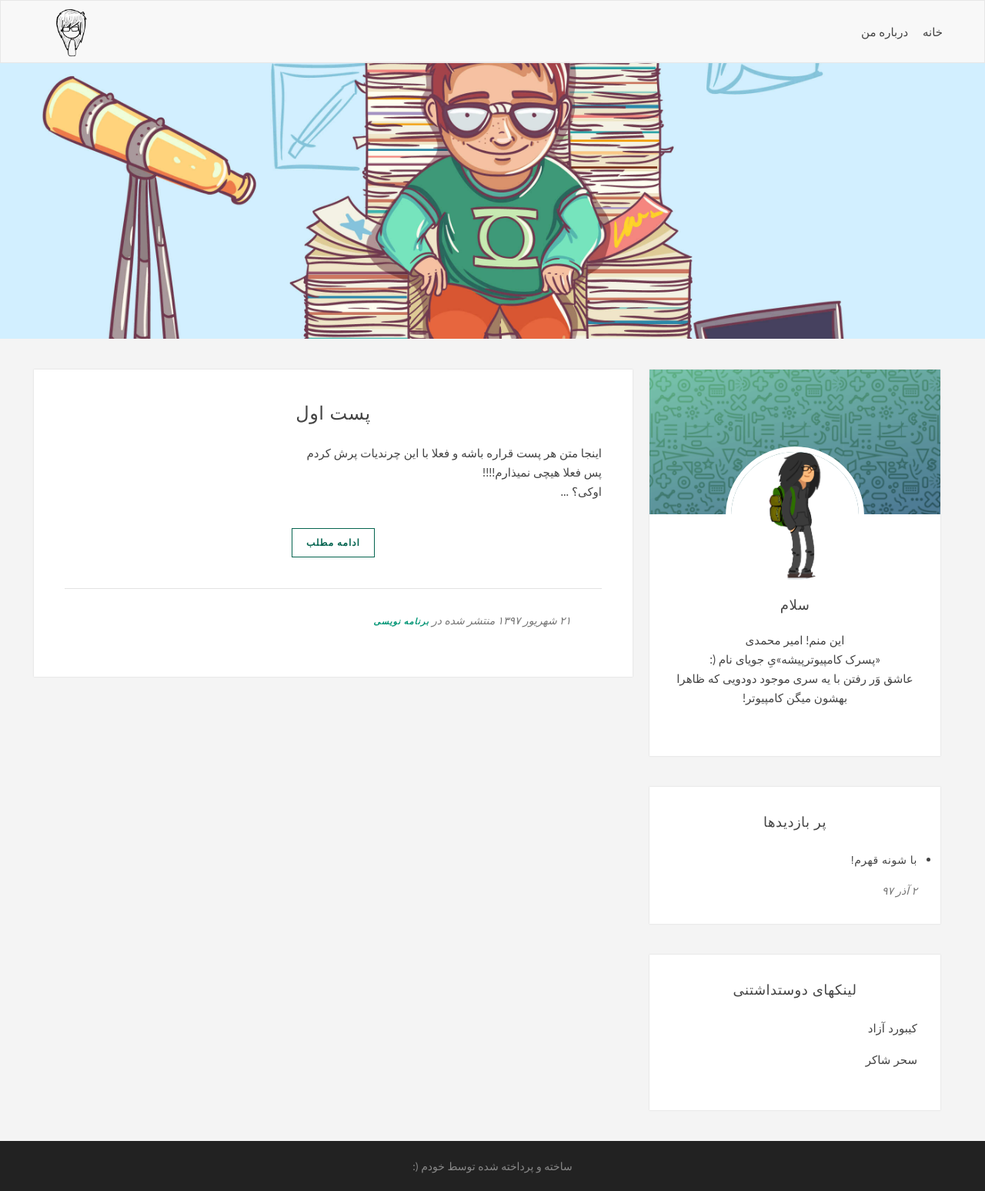
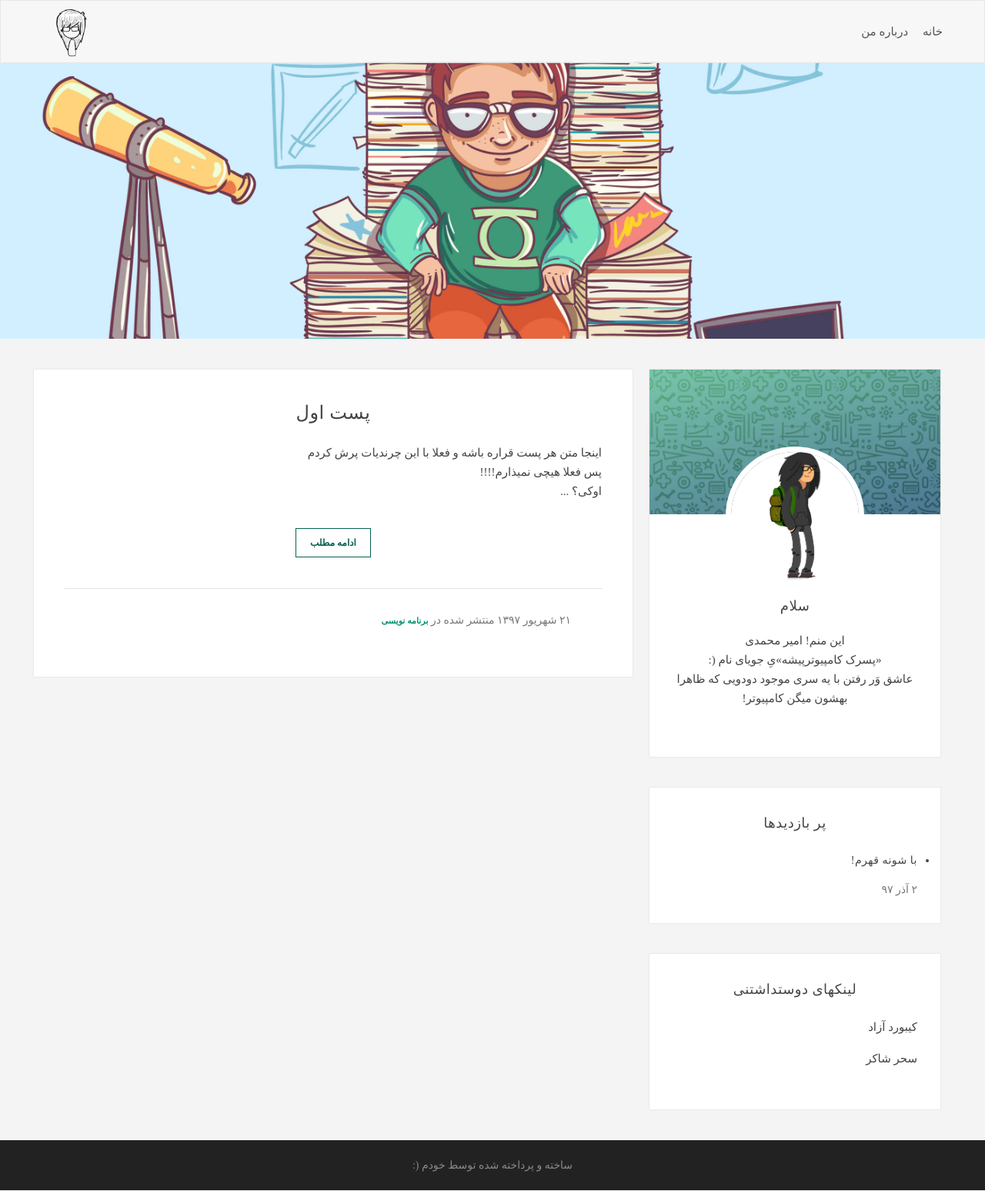
Before and after one commit to amiremohamadi/Personal-Blog, a Django app: page / in a window 1280 px wide. Shown: the whole page at 77% size. Run offline with Django 3.2, Linux system fonts and the light colour scheme; some web fonts are replaced.

Commit message:
some updates in frontend

```diff
--- a/blog/static/css/style.css
+++ b/blog/static/css/style.css
@@ -1,5 +1,23 @@
+@font-face {
+  font-family: 'BYekan';
+  src: url('../font/BYekan.woff') format('woff'),
+       url('../font/BYekan.ttf') format('truetype'),
+       url('../font/BYekan.svg#BYekan') format('svg');
+  font-weight: normal;
+  font-style: normal;
+}
+@font-face {
+  font-family: 'font';
+  src: url('../font/font.eot');
+  src: url('../font/font.woff2') format('woff2'),
+       url('../font/font.eot?#iefix') format('embedded-opentype');
+  font-weight: normal;
+  font-style: normal;
+}
+
+
 html {
-  font-family:sans-serif;
+  font-family: inherit;
   -webkit-text-size-adjust:100%;
   -ms-text-size-adjust:100%;
   height: 100%;
@@ -49,13 +67,12 @@ html {
   display: inline-block;
   font-size: 11px;
   font-weight: 700;
-  letter-spacing: 1px;
   margin-bottom: 10px;
 }
 body {
   background: #f4f4f4;
   color: #444;
-  font-family: "Lato", sans-serif;
+  font-family: 'BYekan';
   font-size: 15px;
   -webkit-font-smoothing: antialiased;
   -moz-font-smoothing: antialiased;
@@ -79,7 +96,7 @@ a:hover {
 }
 h1, h2, h3, h4, h5, h6 {
   font-weight: 500;
-  font-family: "Oswald", sans-serif;
+  font-family: 'BYekan';
   margin-top: 0;
 }
 header {
@@ -175,7 +192,6 @@ footer .ft-copyright p a:hover {
 }
 .sidebar .widget.widget-popular-post ul li .p-content .p-date {
   color: #777;
-  font-style: italic;
   font-size: 14px;
   margin-left: 0;
   color: #777;
@@ -223,7 +239,6 @@ footer .ft-copyright p a:hover {
   display: inline-block;
   font-size: 12px;
   font-weight: 700;
-  letter-spacing: 1px;
   padding: 10px 18px;
 }
 .single-blog .post-content .continue-reading a:hover {
@@ -241,7 +256,6 @@ footer .ft-copyright p a:hover {
 }
 .single-blog .post-content .post-meta {
   color: #777;
-  font-style: italic;
   font-size: 14px;
   margin-left: 0;
 }
@@ -386,7 +400,11 @@ nav .container a {
   border:1px solid transparent;
 }
 .navbar-default {
-  background-color:#f8f8f8ee;
+  background:#f8f8f8;
+  filter:alpha(opacity=90);
+  -moz-opacity:0.9;
+  -khtml-opacity: 0.9;
+  opacity: 0.9;
   border-color:#e7e7e7;
 }
 .container-fluid:after,.container-fluid:before,.container:after {
--- a/blog/templates/base.html
+++ b/blog/templates/base.html
@@ -7,7 +7,6 @@
 	<meta name="viewport" content="width=device-width, initial-scale=1">
 	<!-- Page Title -->
 	<title>روزنوشتهای یک کامپیوترپیشه</title>
-	<!-- Fonts -->
 	<!-- Styles -->
 	<link rel="stylesheet" href="{% static 'css/style.css' %}">
 </head>
```
Lines whose indentation alone changed are shown as unchanged.
